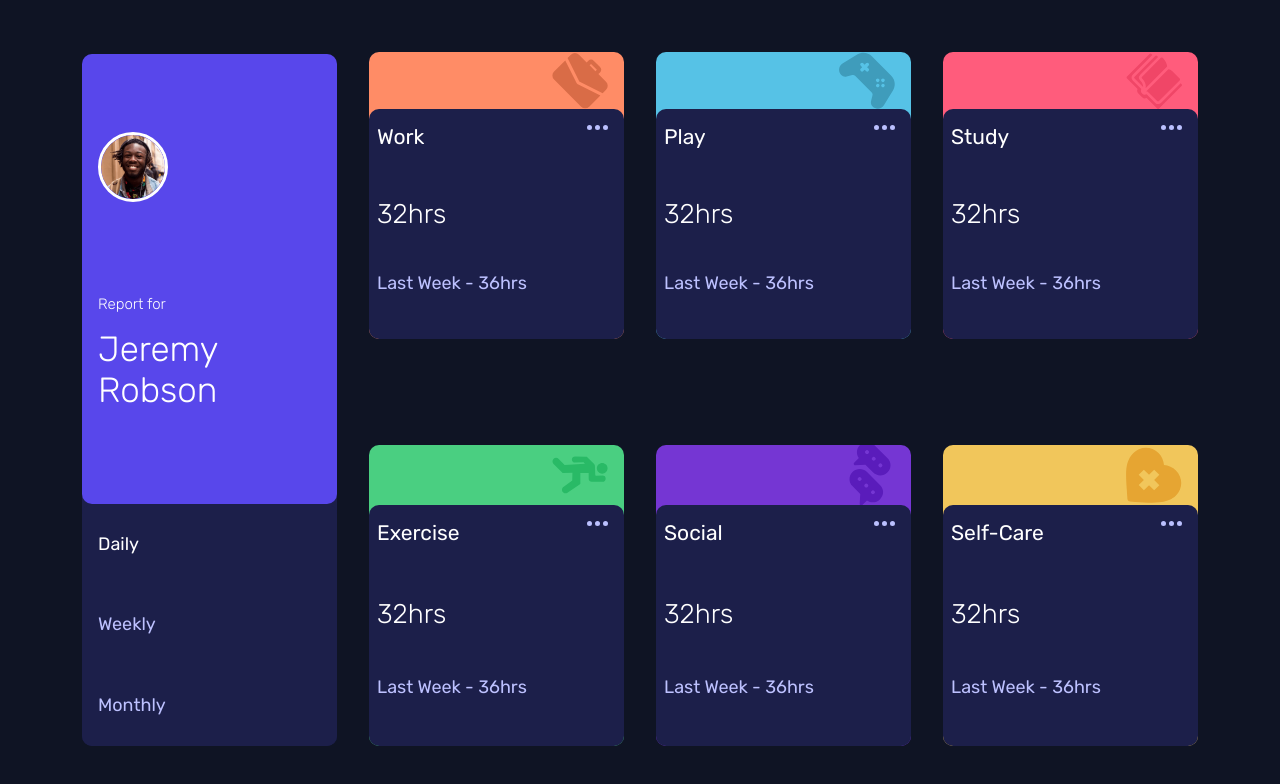
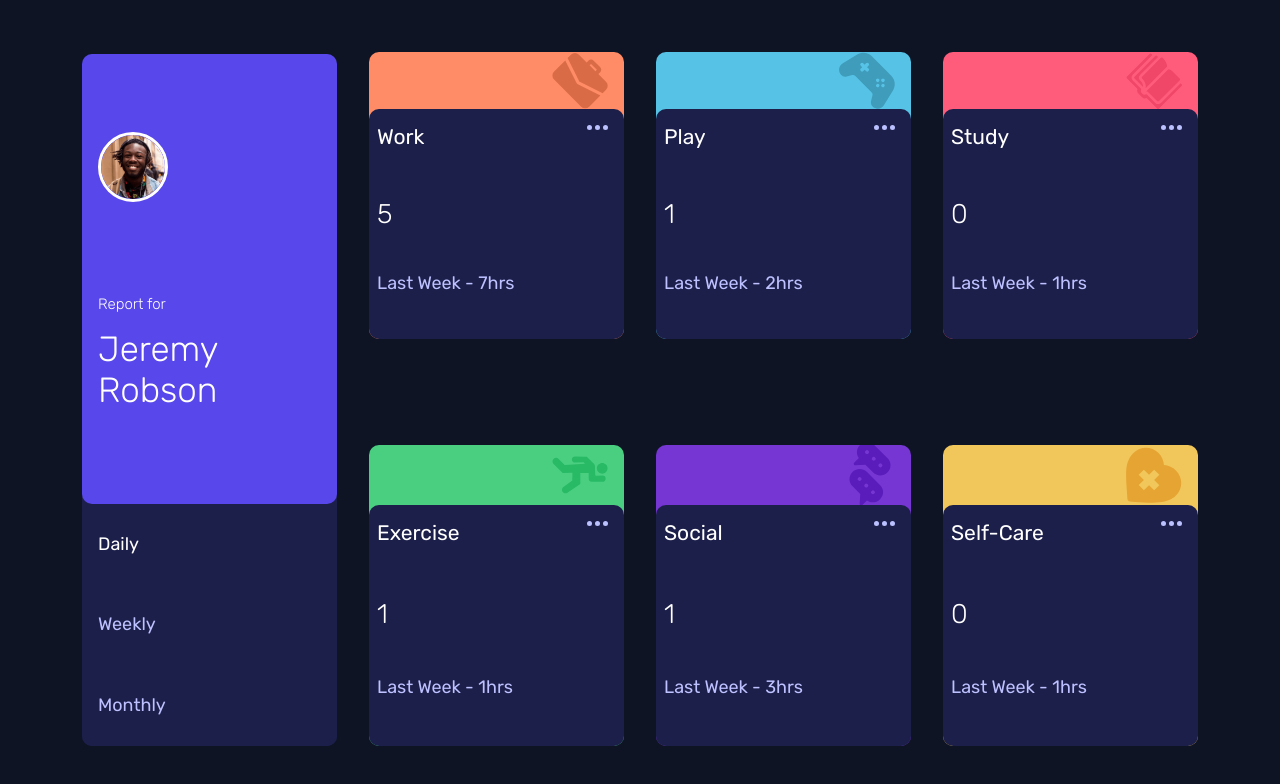
Before and after one commit to carlosGabrielCarreno/time-tracking-dashboard-main, a React (Vite) app: page / in a window 1280 px wide. Shown: the top 784 px of the page. Built offline with nearby package versions, Linux system fonts and the light colour scheme.

Commit message:
add logic and functions for dinamic data

```diff
--- a/src/Components/BoxTracking/BoxTracking.jsx
+++ b/src/Components/BoxTracking/BoxTracking.jsx
@@ -1,8 +1,13 @@
 import "./_boxTracking.scss";
 import ellipsis from "../../../images/icon-ellipsis.svg";
 import { getImageLogotype } from "../../utils/getImageLogotype";
+import { TimeTrackingContext } from "../../Context/TimeTrackingContext";
+import { useContext } from "react";
+import { getTimeFrames } from "../../utils/getTimeFrames";
 
 export const BoxTracking = ({ nameClass }) => {
+  const { dataTimeTracking, time } = useContext(TimeTrackingContext);
+  //console.log(dataTimeTracking);
   return (
     <div className={`${nameClass}`}>
       <div className="container-logotype">
@@ -10,9 +15,13 @@ export const BoxTracking = ({ nameClass }) => {
       </div>
       <div className="container-data-state">
         <h3>{`${nameClass}`}</h3>
-        <h2>32hrs</h2>
+
+        <h2>{`${getTimeFrames(nameClass, dataTimeTracking)?.current}`}</h2>
+
         <img src={ellipsis} alt="icon ellipsis" />
-        <p>last Week - 36hrs</p>
+        <p>{`last Week - ${
+          getTimeFrames(nameClass, dataTimeTracking)?.previous
+        }hrs`}</p>
       </div>
     </div>
   );
--- /dev/null
+++ b/src/utils/getTimeFrames.js
@@ -0,0 +1,16 @@
+export const getTimeFrames = (nameClass, timeFrames) => {
+  for (let index = 0; index < timeFrames.length; index++) {
+    if (nameClass.toUpperCase() === timeFrames[index].title.toUpperCase()) {
+      return {
+        current: timeFrames[index].timeframes.current,
+        previous: timeFrames[index].timeframes.previous,
+      };
+    }
+    if (nameClass === "self-care" && timeFrames[index].title === "Self Care") {
+      return {
+        current: timeFrames[index].timeframes.current,
+        previous: timeFrames[index].timeframes.previous,
+      };
+    }
+  }
+};
```
